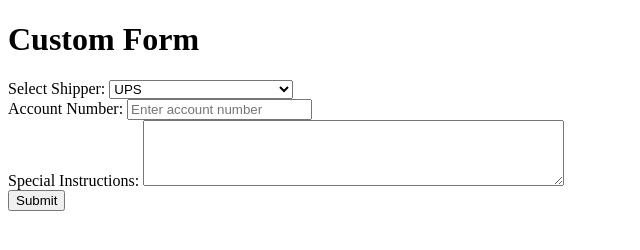
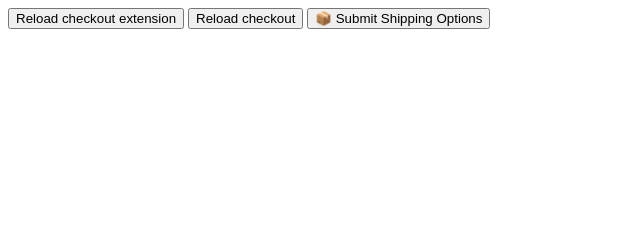
Before and after one commit to sum-it-up-9/checkoutExtentionVanillaJs, a plain HTML site: page index.html in a window 1280 px wide. Shown: the whole page, without its empty margins (0-640 px from the left). Drawn offline with Linux system fonts and the light colour scheme.

Commit message:
added script

```diff
--- /dev/null
+++ b/index.css
@@ -0,0 +1,5 @@
+html {
+    height: 100%;
+    width: 100%;
+
+  }
--- a/index.html
+++ b/index.html
@@ -4,32 +4,22 @@
     <meta charset="UTF-8">
     <meta name="viewport" content="width=device-width, initial-scale=1.0">
     <title>Custom Form</title>
+    <script src="https://checkout-sdk.bigcommerce.com/v1/loader.js"></script>
+
 </head>
 <body>
-    <div class="container">
-        <h1>Custom Form</h1>
+    <div class="container" id="content">
+        <div class="extension-actions">
+           <button id="reload-checkout-extension" class="button" onclick="window.location.reload()">Reload checkout extension</button>
+          <button id="reload-checkout" class="button">Reload checkout</button>
+          <button id="submit-shipping-option" class="button">
+            📦 Submit Shipping Options
+          </button>
 
-        <div>
-            <label for="selectShipper">Select Shipper:</label>
-            <select id="selectShipper">
-                <option value="UPS">UPS</option>
-                <option value="FedEx">FedEx</option>
-                <option value="CustomerPreferred">Customer Preferred Carrier</option>
-            </select>
+
         </div>
 
-        <div>
-            <label for="accountNumber">Account Number:</label>
-            <input type="text" id="accountNumber" placeholder="Enter account number">
-        </div>
-
-        <div>
-            <label for="specialInstructions">Special Instructions:</label>
-            <textarea id="specialInstructions" rows="4" cols="50"></textarea>
-        </div>
-
-        <button id="submitButton">Submit</button>
-    </div>
+      </div>
 
     <script src="index.js"></script>
 </body>
```
